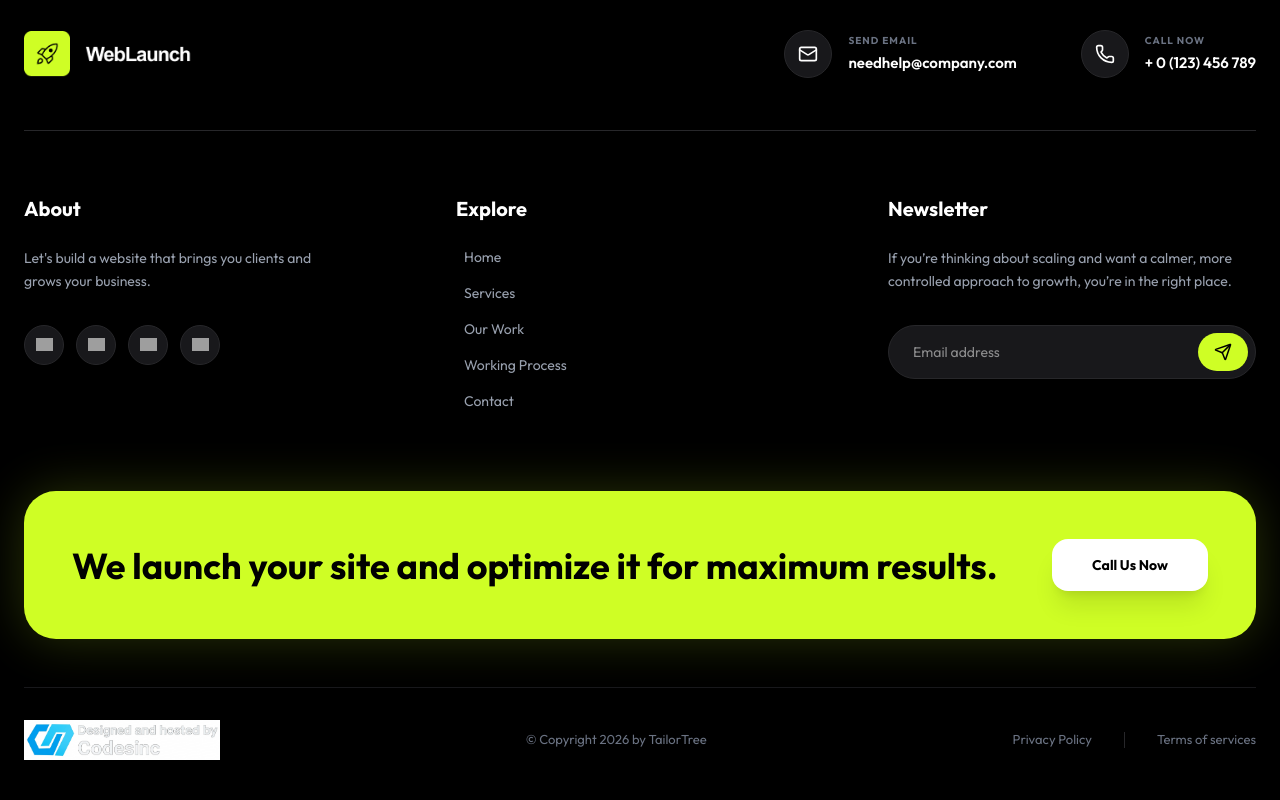
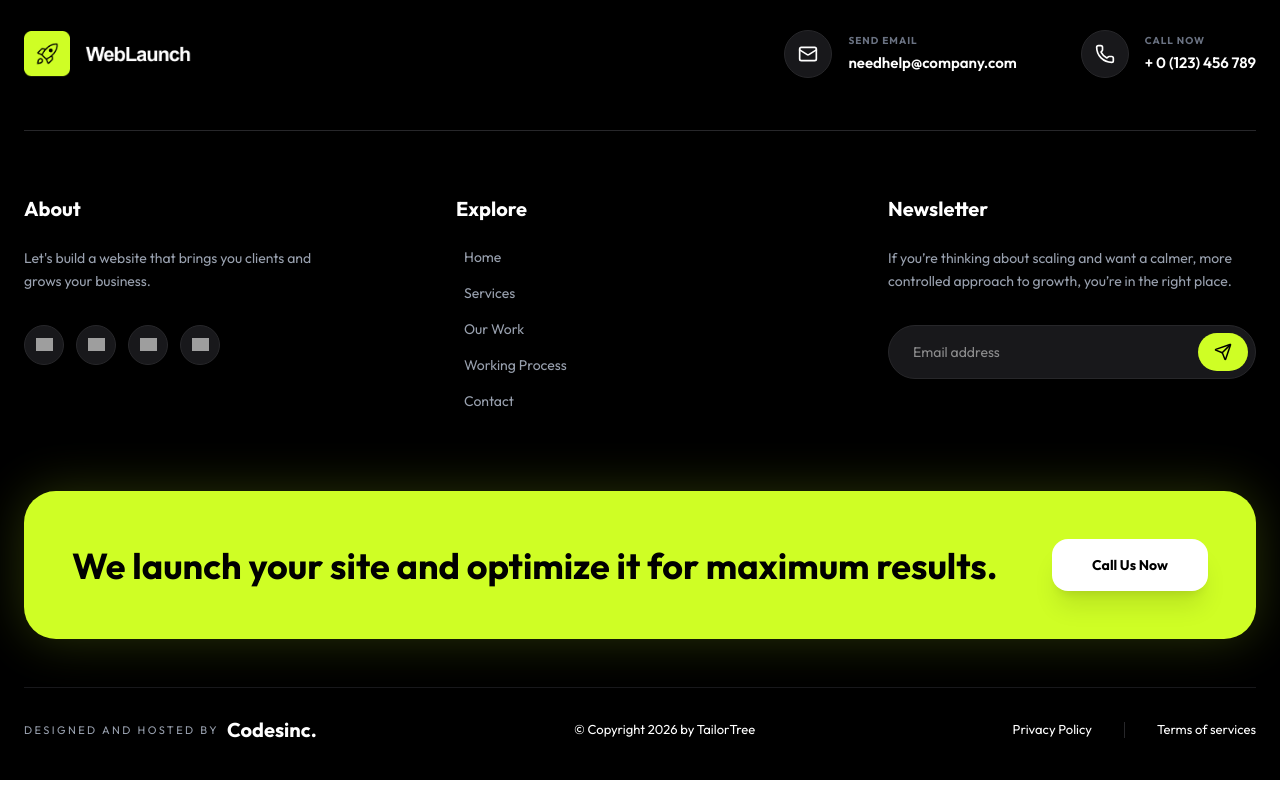
Before and after one commit to chzeeshan231/web-launch-, a React (Vite) app: page / in a window 1280 px wide. Shown: the part 7277-8077 px from the top of the page. Built offline with nearby package versions, Linux system fonts and the light colour scheme; grey boxes are pictures that could not be loaded; a web font is replaced by a local one.

Commit message:
Update footer branding text to white

```diff
--- a/src/Components/Footer.jsx
+++ b/src/Components/Footer.jsx
@@ -8,7 +8,6 @@ import {
 
 // --- Assets ---
 import logo from '../assets/logoo.png';
-import brandLogo from '../assets/brand-logo.png';
 
 const Footer = () => {
   const Motion = motion;
@@ -173,17 +172,18 @@ const Footer = () => {
         {/* --- Bottom Footer Bar --- */}
         <div className="flex flex-col md:flex-row items-center justify-between gap-6 pt-8 border-t border-zinc-900">
           {/* Left: Branding Logo */}
-          <a href="https://www.codes-inc.com/" target="_blank" rel="noopener noreferrer" className="hover:opacity-80 transition-opacity">
-            <img src={brandLogo} alt="Brand Logo" className="h-10 w-auto" />
+          <a href="https://www.codes-inc.com/" target="_blank" rel="noopener noreferrer" className="flex items-center gap-2 hover:opacity-80 transition-opacity">
+            <span className="text-[11px] uppercase tracking-[0.22em] text-gray-400">Designed and hosted by</span>
+            <span className="text-xl font-bold text-white leading-none">Codesinc.</span>
           </a>
 
           {/* Center: Copyright Text */}
-          <p className="text-gray-500 text-[13px]">
+          <p className="text-white text-[13px]">
             © Copyright {currentYear} by TailorTree
           </p>
 
           {/* Right: Links */}
-          <div className="flex items-center gap-8 text-gray-500 text-[13px]">
+          <div className="flex items-center gap-8 text-white text-[13px]">
             <a href="#home" className="hover:text-white transition-colors">Privacy Policy</a>
             <div className="w-[1px] h-4 bg-zinc-800" />
             <a href="#home" className="hover:text-white transition-colors">Terms of services</a>
```
